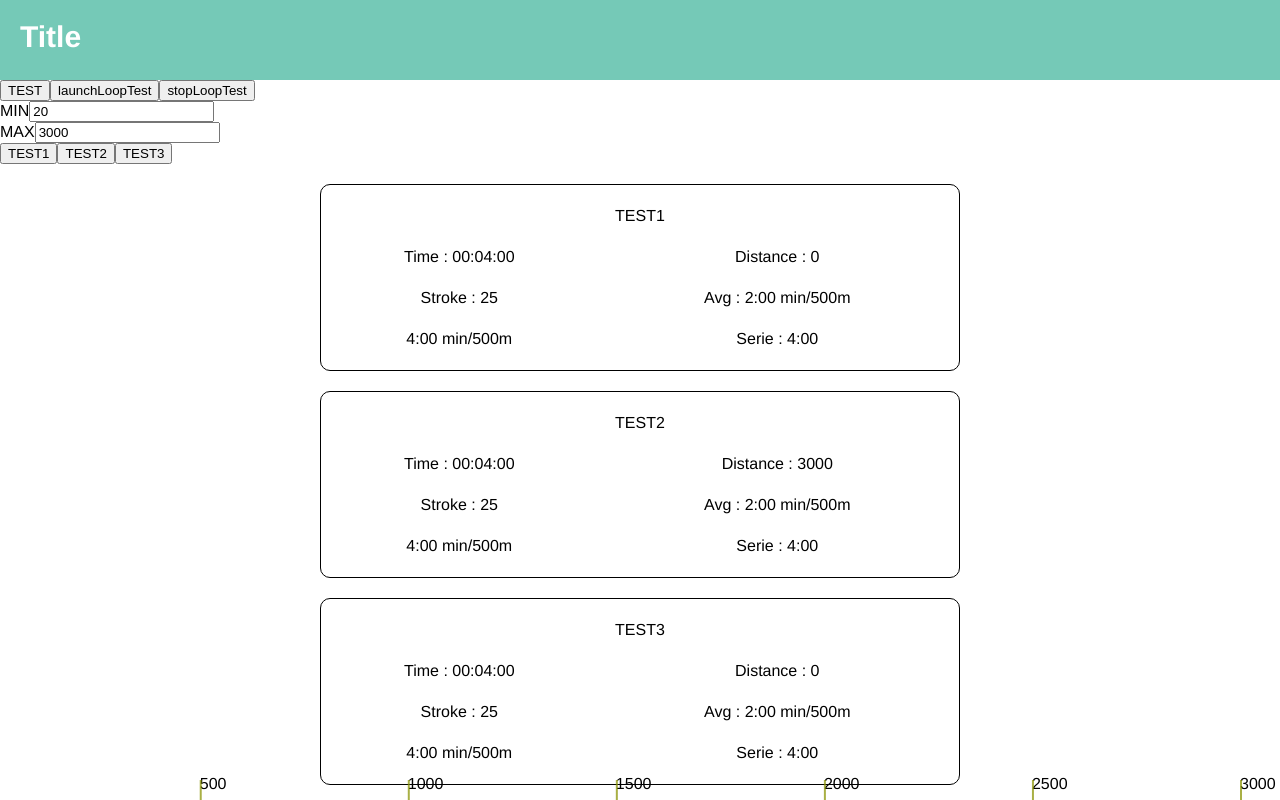
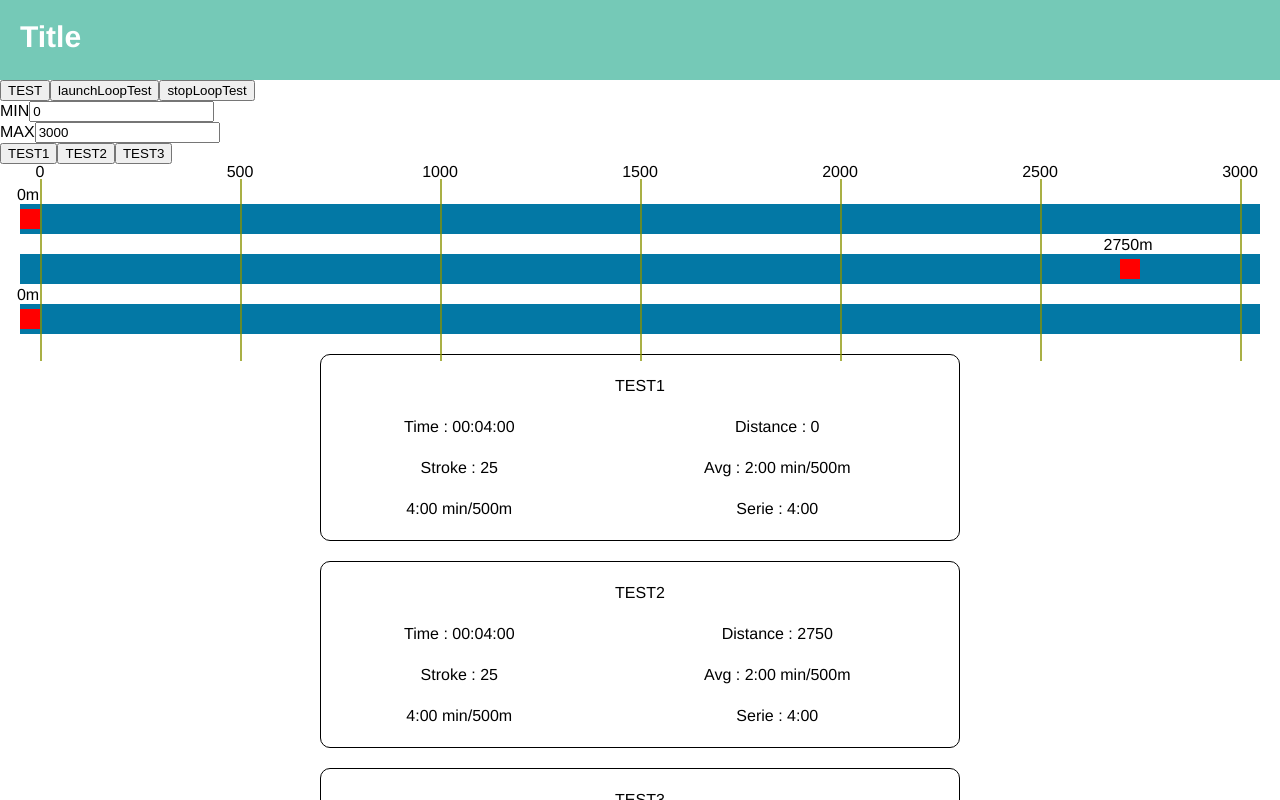
Before and after one commit to parrinit/Ergmeeting_React, a React (Create React App) app: page / in a window 1280 px wide. Shown: the top 800 px of the page. Built offline with nearby package versions, Linux system fonts and the light colour scheme.

Commit message:
Update 7 files

```diff
--- a/public/styles/style.css
+++ b/public/styles/style.css
@@ -54,8 +54,19 @@ body {
   bottom: 5px;
 }
 
+.boatLabelStyle{
+  transform: translate(1209px);
+  z-index: 999;
+  top: -18px;
+  position: absolute;
+  width: 50px;
+  text-align: center;
+  left: -17px;
+}
+
 .boatListCore{
   position: relative;
+  margin-top: 40px;
 }
 
 /* BANDA */
@@ -70,7 +81,9 @@ body {
 
 .bandLabelStyle{
   position: absolute;
-  top: -30px;
-  /* left: 20px; */
+  top: -41px;
   z-index: 999;
+  left: -25px;
+  text-align: center;
+  width: 50px;
 }
--- a/src/assets/jsonTest/athleteListRecord.json
+++ b/src/assets/jsonTest/athleteListRecord.json
@@ -15,7 +15,7 @@
     "time": "00:04:00",
     "stroke": 25,
     "avg": "2:00",
-    "distance": 3000,
+    "distance": 2750,
     "pace": "4:00",
     "rip": 2
   },
--- a/src/component/RecordList/Boat/Band.jsx
+++ b/src/component/RecordList/Boat/Band.jsx
@@ -1,8 +1,7 @@
 import React from "react";
 
 const Band = (props) =>{
-
-    let x = props.px
+    let x = props.px + 40
     var styles = {
         transform: `translate(${x}px)`
     };
--- a/src/component/RecordList/Boat/Boat.jsx
+++ b/src/component/RecordList/Boat/Boat.jsx
@@ -1,11 +1,16 @@
 import React from "react";
 
 const Boat = (props) => {
-  var x = (props.px || 0)
+  var x = (props.px || 0);
   var styles = {
     transform: `translate(${x}px)`
   };
-  return <div className="boatStyle" style={styles}></div>;
+  return (
+    <div>
+      <div className="boatLabelStyle" style={styles}>{props.distance}</div>
+      <div className="boatStyle" style={styles}></div>
+    </div>
+  );
 };
 
 export default Boat;
--- a/src/component/RecordList/Boat/BoatList.jsx
+++ b/src/component/RecordList/Boat/BoatList.jsx
@@ -8,7 +8,7 @@ const BoatList = (props) => {
     const windowSize = useRef([window.innerWidth, window.innerHeight]);
 
     //-60 sono 40 mi margin + 20 di larghezza boat
-    var width = windowSize.current[0] - 40;
+    var width = windowSize.current[0] - 80;
 
     var athleteList = props.athleteList;
     var workoutData= props.workoutData;
--- a/src/component/RecordList/Boat/BoatRow.jsx
+++ b/src/component/RecordList/Boat/BoatRow.jsx
@@ -4,7 +4,7 @@ import { calcDistanceInPX } from "./BoatList";
 import environment from "../../../environment/environment";
 
 const BoatRow = (props) => {
-  var width = props.width -40
+  var width = props.width
   //TODO passare range distanza es 1000m-3000m e distanza attuale, se minore di min-range px = 0
   var objRecord = props.objRecord;
   var workoutData = props.workoutData
@@ -15,7 +15,7 @@ const BoatRow = (props) => {
 
   return (
     <div className="boatRowStyle">
-      <Boat px={px}></Boat>
+      <Boat px={px} distance={distance + "m"}></Boat>
     </div>
   );
 };
--- a/src/component/RecordList/CoreRecordList.jsx
+++ b/src/component/RecordList/CoreRecordList.jsx
@@ -14,7 +14,7 @@ const CoreRecodList = (props) =>{
     const [intervallLoop,setintervallLoop]=useState();
 
     //usare per cambaire le bande
-    const [rangeMin,setRangeMin] = useState(20);
+    const [rangeMin,setRangeMin] = useState(0);
     const [rangeMax,setRangeMax] = useState(3000);
 
 
@@ -27,9 +27,19 @@ const CoreRecodList = (props) =>{
           if(element.distance > getWorkoutDataObj.Workout){
              element.distance = parseInt(getWorkoutDataObj.Workout);
           }
+
+          if(element.distance > rangeMax){
+            var diffRange = element.distance - rangeMax;
+            setRangeDiff(diffRange);
+          }
         });
         setathleteOBJArray(tempathleteOBJArray);
       })
+    }
+
+    const setRangeDiff = (diff) => {
+      setRangeMax(rangeMax + diff);
+      setRangeMin(rangeMin + diff);
     }
 
 
@@ -79,8 +89,8 @@ const CoreRecodList = (props) =>{
             </div>
           </div>
             {buttonList}
+            <BoatList athleteList={athleteOBJArray} workoutData={getWorkoutDataObj} rangeMin={rangeMin} rangeMax={rangeMax}></BoatList>
             <CardAthleteList athleteList={athleteOBJArray} workoutData={getWorkoutDataObj}></CardAthleteList>
-            <BoatList athleteList={athleteOBJArray} workoutData={getWorkoutDataObj} rangeMin={rangeMin} rangeMax={rangeMax}></BoatList>
         </div>
     )
 }
```
